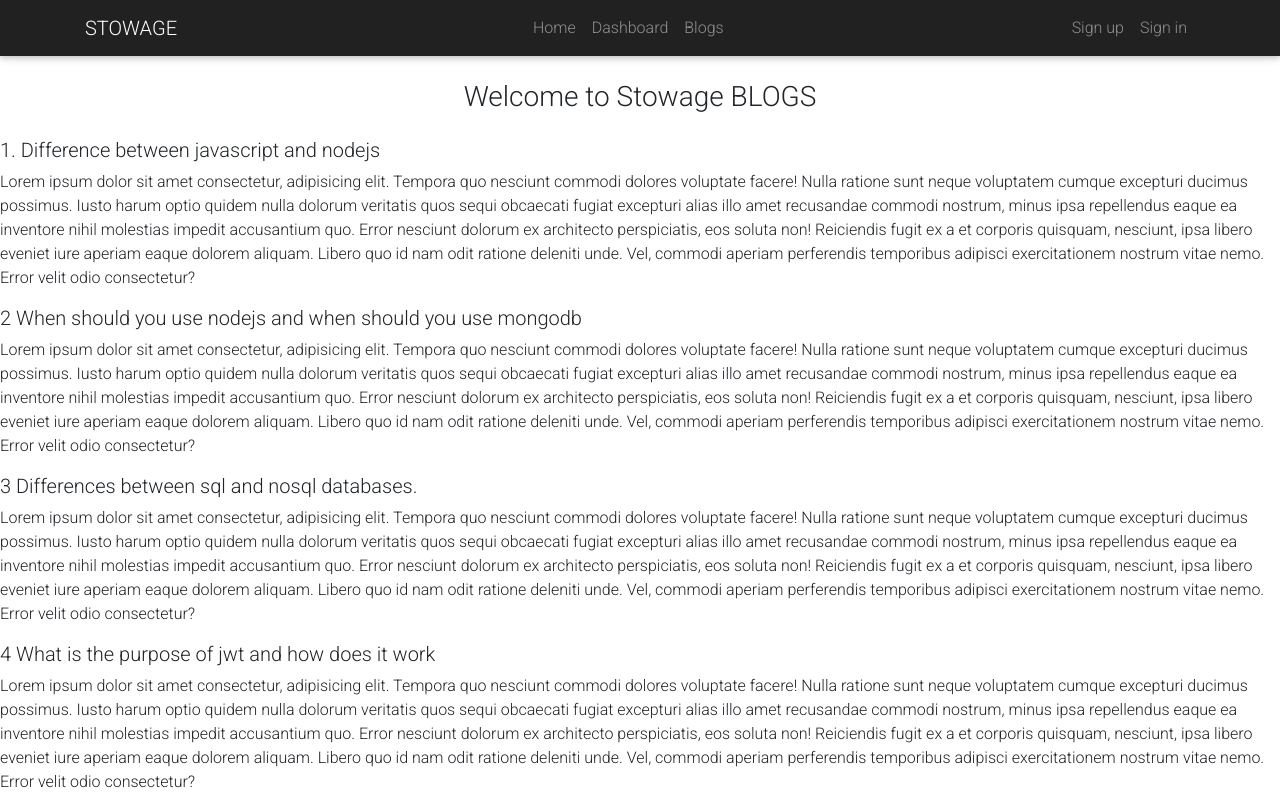
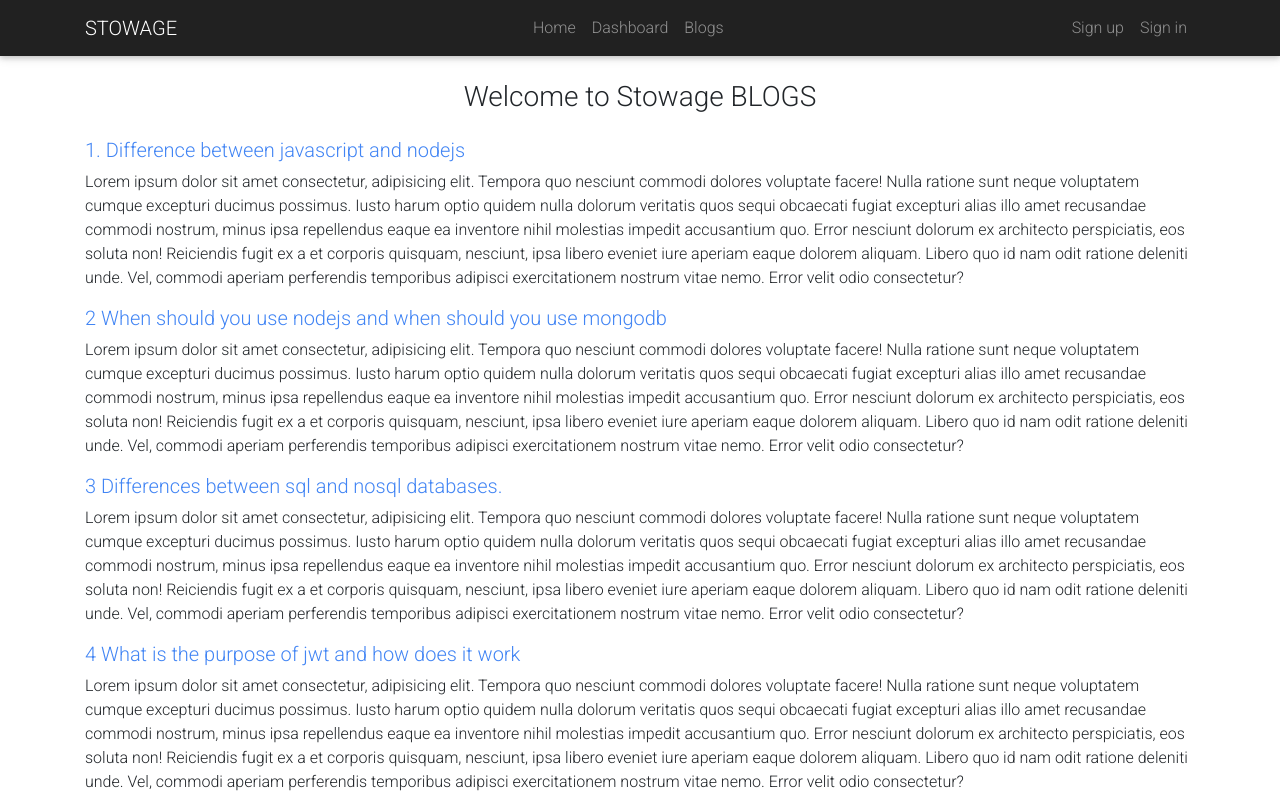
Before and after one commit to mnin-nahid/stowage-management, a React (Create React App) app: page /blogs in a window 1280 px wide. Shown: the top 800 px of the page. Built offline with nearby package versions, Linux system fonts and the light colour scheme; no server answers.

Commit message:
update 404 page

```diff
--- a/src/App.js
+++ b/src/App.js
@@ -5,10 +5,8 @@ import Blogs from './Pages/Blogs/Blogs';
 import Deshbord from './Pages/Home/Deshbord/Deshbord';
 import Home from './Pages/Home/Home/Home';
 import AddProduct from './Pages/Inventories/AddProduct/AddProduct';
-import AllProduct from './Pages/Inventories/AllProduct/AllProduct';
 import ManageInventories from './Pages/Inventories/ManageInventories/ManageInventories';
 import MyItems from './Pages/Inventories/MyItems/MyItems';
-import ProductDetails from './Pages/Inventories/ProductDetails/ProductDetails';
 import Signin from './Pages/Login/Login/Signin';
 import RequireAuth from './Pages/Login/RequireAuth/RequireAuth';
 import Signup from './Pages/Login/Signup/Signup';
@@ -31,12 +29,6 @@ function App() {
             <ManageInventories></ManageInventories>
           </RequireAuth>
         }></Route>
-        <Route path='/product/:productId' element={
-          <RequireAuth>
-            <ProductDetails></ProductDetails>
-          </RequireAuth>
-        }></Route>
-        <Route path='/allproducts' element={<AllProduct></AllProduct>}></Route>
         <Route path='/myitems' element={<MyItems></MyItems>}></Route>
         <Route path='/addnewitem' element={<AddProduct></AddProduct>}></Route>
         <Route path='*' element={<NotFound></NotFound>}></Route>
--- a/src/Pages/Blogs/Blogs.js
+++ b/src/Pages/Blogs/Blogs.js
@@ -2,22 +2,22 @@ import React from 'react';
 
 const Blogs = () => {
     return (
-        <div id='blogs'>
+        <div className='container' id='blogs'>
             <h3 className='text-center my-4'>Welcome to Stowage BLOGS</h3>
             <article>
-                <h5>1. Difference between javascript and nodejs</h5>
+                <h5 className='text-primary'>1. Difference between javascript and nodejs</h5>
                 <p>Lorem ipsum dolor sit amet consectetur, adipisicing elit. Tempora quo nesciunt commodi dolores voluptate facere! Nulla ratione sunt neque voluptatem cumque excepturi ducimus possimus. Iusto harum optio quidem nulla dolorum veritatis quos sequi obcaecati fugiat excepturi alias illo amet recusandae commodi nostrum, minus ipsa repellendus eaque ea inventore nihil molestias impedit accusantium quo. Error nesciunt dolorum ex architecto perspiciatis, eos soluta non! Reiciendis fugit ex a et corporis quisquam, nesciunt, ipsa libero eveniet iure aperiam eaque dolorem aliquam. Libero quo id nam odit ratione deleniti unde. Vel, commodi aperiam perferendis temporibus adipisci exercitationem nostrum vitae nemo. Error velit odio consectetur?</p>
             </article>
             <article>
-                <h5>2 When should you use nodejs and when should you use mongodb</h5>
+                <h5 className='text-primary'>2 When should you use nodejs and when should you use mongodb</h5>
                 <p>Lorem ipsum dolor sit amet consectetur, adipisicing elit. Tempora quo nesciunt commodi dolores voluptate facere! Nulla ratione sunt neque voluptatem cumque excepturi ducimus possimus. Iusto harum optio quidem nulla dolorum veritatis quos sequi obcaecati fugiat excepturi alias illo amet recusandae commodi nostrum, minus ipsa repellendus eaque ea inventore nihil molestias impedit accusantium quo. Error nesciunt dolorum ex architecto perspiciatis, eos soluta non! Reiciendis fugit ex a et corporis quisquam, nesciunt, ipsa libero eveniet iure aperiam eaque dolorem aliquam. Libero quo id nam odit ratione deleniti unde. Vel, commodi aperiam perferendis temporibus adipisci exercitationem nostrum vitae nemo. Error velit odio consectetur?</p>
             </article>
             <article>
-                <h5>3 Differences between sql and nosql databases.</h5>
+                <h5 className='text-primary'>3 Differences between sql and nosql databases.</h5>
                 <p>Lorem ipsum dolor sit amet consectetur, adipisicing elit. Tempora quo nesciunt commodi dolores voluptate facere! Nulla ratione sunt neque voluptatem cumque excepturi ducimus possimus. Iusto harum optio quidem nulla dolorum veritatis quos sequi obcaecati fugiat excepturi alias illo amet recusandae commodi nostrum, minus ipsa repellendus eaque ea inventore nihil molestias impedit accusantium quo. Error nesciunt dolorum ex architecto perspiciatis, eos soluta non! Reiciendis fugit ex a et corporis quisquam, nesciunt, ipsa libero eveniet iure aperiam eaque dolorem aliquam. Libero quo id nam odit ratione deleniti unde. Vel, commodi aperiam perferendis temporibus adipisci exercitationem nostrum vitae nemo. Error velit odio consectetur?</p>
             </article>
             <article>
-                <h5>4 What is the purpose of jwt and how does it work</h5>
+                <h5 className='text-primary'>4 What is the purpose of jwt and how does it work</h5>
                 <p>Lorem ipsum dolor sit amet consectetur, adipisicing elit. Tempora quo nesciunt commodi dolores voluptate facere! Nulla ratione sunt neque voluptatem cumque excepturi ducimus possimus. Iusto harum optio quidem nulla dolorum veritatis quos sequi obcaecati fugiat excepturi alias illo amet recusandae commodi nostrum, minus ipsa repellendus eaque ea inventore nihil molestias impedit accusantium quo. Error nesciunt dolorum ex architecto perspiciatis, eos soluta non! Reiciendis fugit ex a et corporis quisquam, nesciunt, ipsa libero eveniet iure aperiam eaque dolorem aliquam. Libero quo id nam odit ratione deleniti unde. Vel, commodi aperiam perferendis temporibus adipisci exercitationem nostrum vitae nemo. Error velit odio consectetur?</p>
             </article>
         </div>
--- a/src/Pages/Home/Banner/Banner.js
+++ b/src/Pages/Home/Banner/Banner.js
@@ -7,7 +7,7 @@ const Banner = () => {
             <div className="container">
                 <div className="row">
                     <div className="col-sm-6">
-                        <h2>Lorem, ipsum dolor sit amet consectetur adipisicing.</h2>
+                        <h2 className='font-weight-bold'>STOWAGE, <br /> We take care your product!</h2>
                         <button className='btn btn-dark'>Contruct US</button>
                     </div>
                 </div>
--- a/src/Pages/Inventories/AllProduct/AllProduct.js
+++ /dev/null
@@ -1,44 +0,0 @@
-import React from 'react';
-import { MDBBtn } from 'mdbreact';
-import { Nav, Table } from 'react-bootstrap';
-import { Link, useNavigate } from 'react-router-dom';
-import useProducts from '../../../hooks/useProducts';
-
-const AllProduct = () => {
-    const [products, setProducts] = useProducts();
-
-    const handleDelete = id => {
-        const proceed = window.confirm('Are you sure?');
-        if (proceed) {
-            const url = `http://localhost:5000/product/${id}`;
-            fetch(url, {
-                method: "DELETE",
-            })
-                .then(res => res.json())
-                .then(data => {
-                    const remaining = products.filter(product => product._id !== id);
-                    setProducts(remaining);
-                })
-        }
-    };
-
-    return (
-        <div>
-            <h3 className='text-center my-3'>All items is hear</h3>
-            <Nav.Link className='w-25 mx-auto text-center btn btn-info text-white my-4' as={Link} to="/addnewitem">Add new item</Nav.Link>
-
-
-            {
-                products.map(product => <div className='d-flex justify-content-between border'>
-                    <td> <img className='w-25 border' src={product.img} alt="" /> </td>
-                    <td className='border'>{product.name}</td>
-                    <td className='border'>{product.quantity}</td>
-                    <td> <button onClick={() => handleDelete(product._id)} className='btn btn-danger rounded mx-2 text-decoration-none'>Delete</button> </td>
-                </div>)
-            }
-
-        </div>
-    );
-};
-
-export default AllProduct;
--- a/src/Pages/Inventories/Inventories/Inventories.js
+++ b/src/Pages/Inventories/Inventories/Inventories.js
@@ -7,7 +7,7 @@ import './Inventories.css'
 const Inventories = () => {
     return (
         <div>
-            <h2 className='text-center'>Inventories</h2>
+            <h2 className='text-center mt-5'>Inventories</h2>
             <Items></Items>
             <Nav.Link as={Link} to="/manageinventories" className='btn btn-info w-25 mx-auto my-4 text-center my-2 py-2 display-6'>Manage Inventories</Nav.Link>
         </div>
--- a/src/Pages/Inventories/ManageInventories/ManageInventories.js
+++ b/src/Pages/Inventories/ManageInventories/ManageInventories.js
@@ -1,12 +1,42 @@
 import React from 'react';
-import AllProduct from '../AllProduct/AllProduct';
-import './ManageInventories.css'
+import './ManageInventories.css';
+import { Nav, Table } from 'react-bootstrap';
+import { Link, useNavigate } from 'react-router-dom';
+import useProducts from '../../../hooks/useProducts';
+
 
 const ManageInventories = () => {
+    const [products, setProducts] = useProducts();
+
+    const handleDelete = id => {
+        const proceed = window.confirm('Are you sure?');
+        if (proceed) {
+            const url = `http://localhost:5000/product/${id}`;
+            fetch(url, {
+                method: "DELETE",
+            })
+                .then(res => res.json())
+                .then(data => {
+                    const remaining = products.filter(product => product._id !== id);
+                    setProducts(remaining);
+                })
+        }
+    };
     return (
         <div className='container'>
-            <AllProduct></AllProduct>
-        </div>
+            <h3 className='text-center my-3'>All items is hear</h3>
+            <Nav.Link className='w-25 mx-auto text-center btn btn-info text-white my-4' as={Link} to="/addnewitem">Add new item</Nav.Link>
+
+
+            {
+                products.map(product => <div className='d-flex justify-content-between border'>
+                    <td> <img className='w-25 border' src={product.img} alt="" /> </td>
+                    <td className='border'>{product.name}</td>
+                    <td className='border'>{product.quantity}</td>
+                    <td> <button onClick={() => handleDelete(product._id)} className='btn btn-danger rounded mx-2 text-decoration-none'>Delete</button> </td>
+                </div>)
+            }
+        </div >
     );
 };
 
--- a/src/Pages/Shared/NotFound/NotFound.js
+++ b/src/Pages/Shared/NotFound/NotFound.js
@@ -6,9 +6,9 @@ import './NotFound.css'
 const NotFound = () => {
     return (
         <div className='not-found'>
-            <h1>404</h1>
-            <p>Page not Found!</p>
-            <Link className='text-decoration-none' to='/'>Back to Home</Link>
+            <h1 className='font-weight-bold'>404</h1>
+            <p>Thar is nothing!</p>
+            <Link className='text-decoration-none btn btn-link text-primary' to='/'>Back to Home</Link>
         </div>
     );
 };
```
